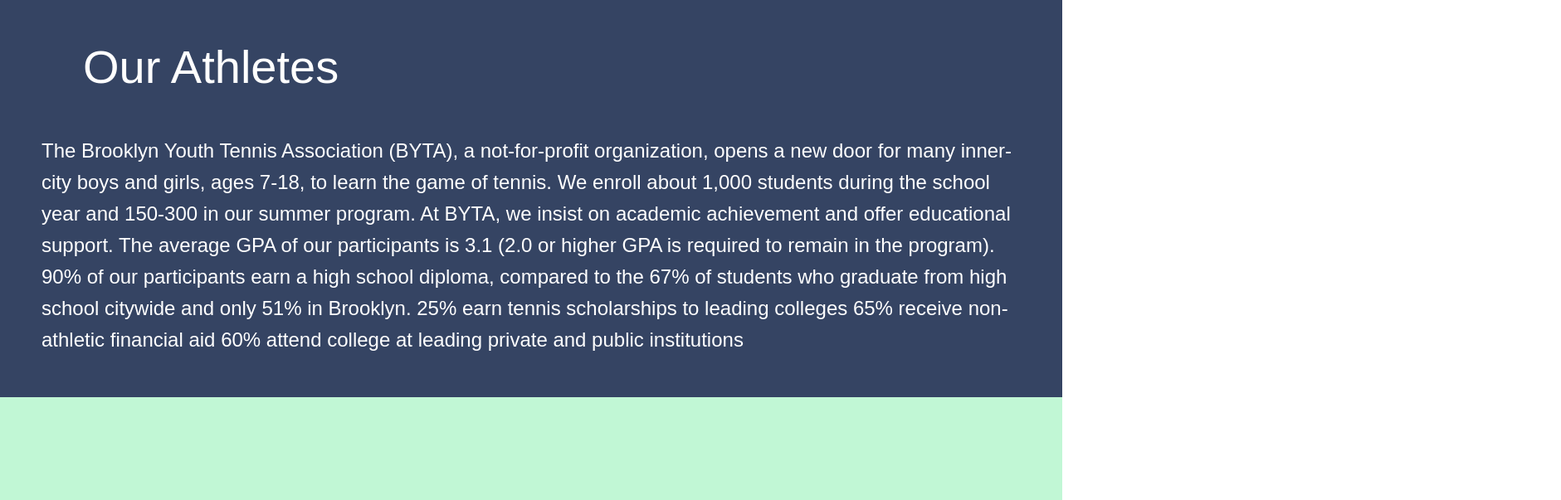
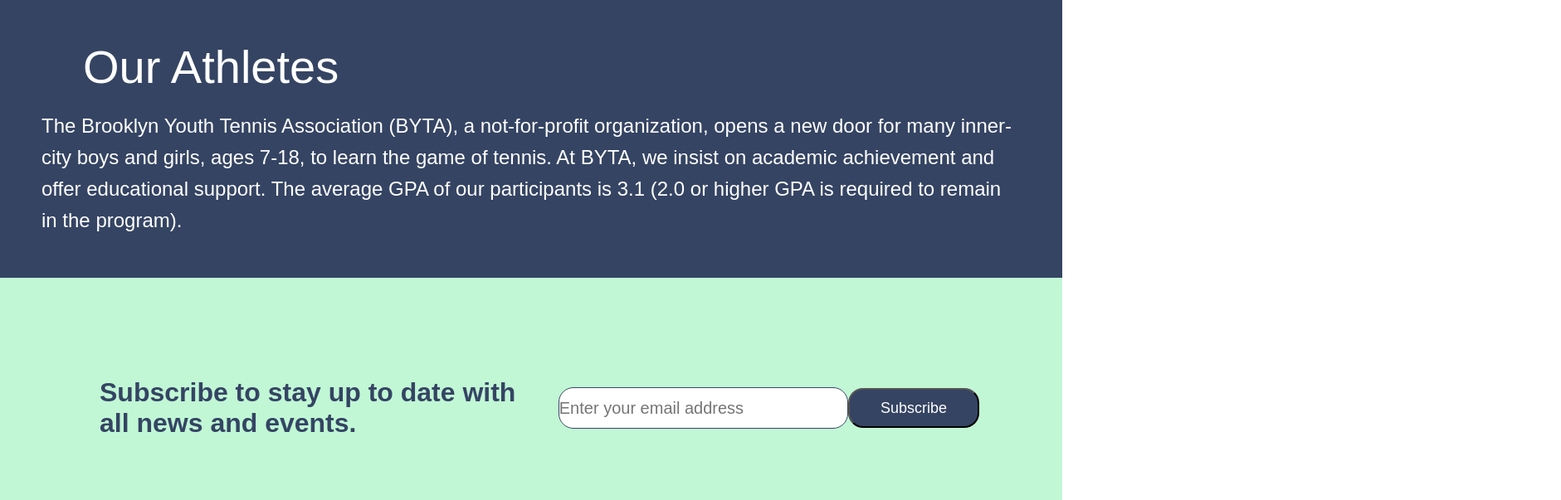
Before and after one commit to JordisGithub/BrooklynYouthTennis, a React (Create React App) app: page / in a window 1280 px wide. Shown: the part 3790-4393 px from the top of the page at 83% size, 1881 px wide, since content can reach past the window. Built offline with nearby package versions, Linux system fonts and the light colour scheme.

Commit message:
styling updates

```diff
--- a/src/pages/home/Impact/Impact.css
+++ b/src/pages/home/Impact/Impact.css
@@ -80,5 +80,5 @@
   font-weight: 400;
   /* background-color: white; */
   line-height: 38px;
-  padding: 50px;
+  padding: 20px 50px 50px;
 }
--- a/src/pages/home/Impact/Impact.js
+++ b/src/pages/home/Impact/Impact.js
@@ -7,49 +7,13 @@
     <div className="Impact">
       <div className="Impact_heading">Game, Set, Match!</div>
       <div className="Impact_Img"></div>
-
-      {/* <div className="Impact_grid"> */}
-
-        {/* <div className="Impact_grid_college">
-          <h1>Impact</h1>
-
-          <p>
-            Our graduates enroll at top colleges and universities, such as:
-
-            <ul>
-              <li>Colby</li>
-              <li>Columbia University</li>
-              <li>Dartmouth College</li>
-              <li> Hampton University</li>
-              <li>Harvard University</li>
-              <li>Howard University</li>
-              <li>Morehouse College</li>
-              <li>Mt. Holyoke</li>
-              <li>NYU</li>
-              <li>Rutgers University</li>
-              <li> Syracuse University</li>
-              <li>Temple University</li>
-              <li> Tulane University</li>
-              <li>Xavier University of LA</li>
-            </ul>
-          </p>
-
-        </div> */}
-
         <div className="Impact_grid_athletes">
           <h1>Our  Athletes</h1>
           <p>
-            The Brooklyn Youth Tennis Association (BYTA), a not-for-profit organization, opens a new door for many inner-city boys and girls, ages 7-18, to learn the game of tennis. We enroll about 1,000 students during the school year and 150-300 in our summer program.
+            The Brooklyn Youth Tennis Association (BYTA), a not-for-profit organization, opens a new door for many inner-city boys and girls, ages 7-18, to learn the game of tennis.
 
             At BYTA, we insist on academic achievement and offer educational support. The average GPA of our participants is 3.1 (2.0 or higher GPA is required to remain in the program).
-
-            90% of our participants earn a high school diploma, compared to the 67% of students who graduate from high school citywide and only 51% in Brooklyn.
-
-            25% earn tennis scholarships to leading colleges
-            65% receive non-athletic financial aid
-            60% attend college at leading private and public institutions
-          </p>
-
+        </p>
         </div>
       {/* </div> */}
     </div>
--- a/src/pages/home/Skills/Skills.css
+++ b/src/pages/home/Skills/Skills.css
@@ -39,7 +39,7 @@
   z-index: 100;
   position: relative;
   /* position: absolute; */
-  right: -600px;
+  right: -500px;
   display: table-cell;
   vertical-align: middle;
   font-family: "komet", sans-serif;
@@ -52,7 +52,7 @@
   text-align: center;
   letter-spacing: 2px;
   /* margin-top: 90px; */
-  margin-right: 100px;
+  /* margin-right: 100px; */
 }
 
 .skills_grid {
@@ -61,7 +61,7 @@
   grid-gap: 20px;
   margin: auto;
   position: relative;
-  right: -600px;
+  right: -500px;
 }
 
 .skills_grid_block {
```
